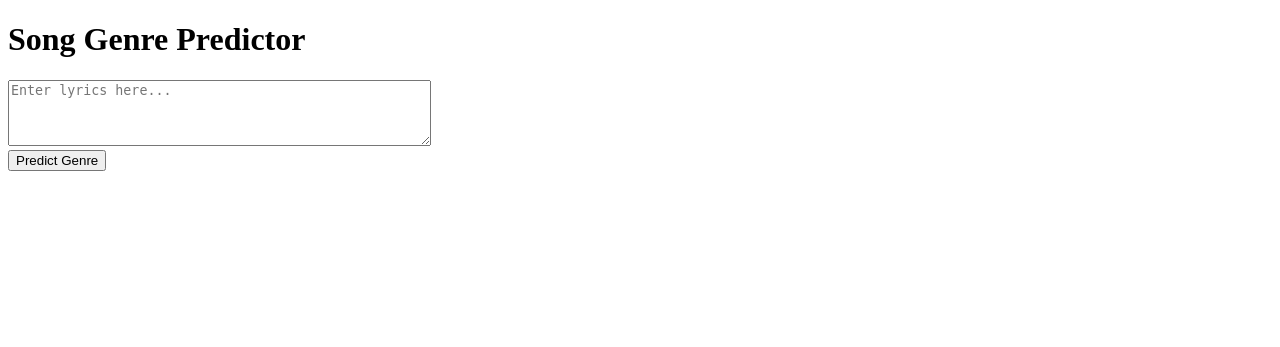
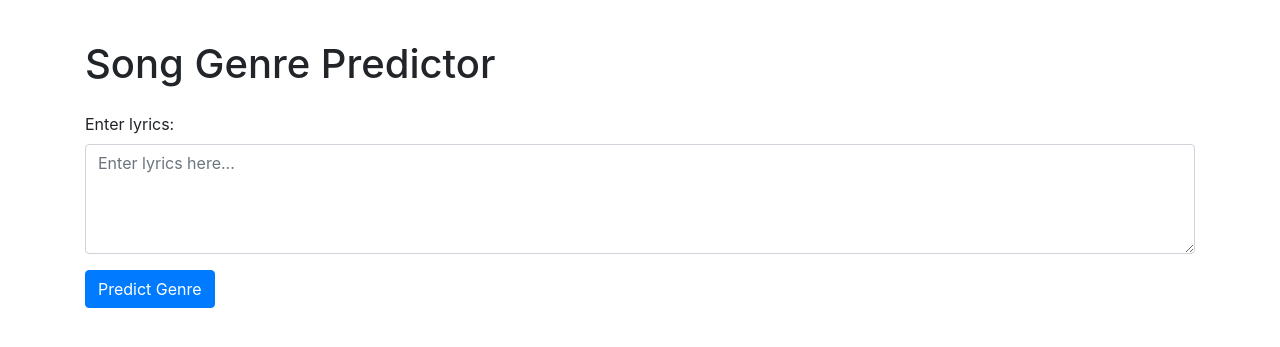
Before and after one commit to yashsawant22/song-genre-classifier, a Flask app: page / in a window 1280 px wide. Shown: the top 347 px of the page. Run offline with Flask 3, Linux system fonts and the light colour scheme; parts of the project's set-up code (start-up, migrations or seed data) failed here and were passed over; some libraries are stand-ins or nearby versions.

Commit message:
added styling

```diff
--- a/app.py
+++ b/app.py
@@ -11,7 +11,7 @@ from sklearn.feature_extraction.text import CountVectorizer
 from sklearn.utils import shuffle
 import pandas as pd
 import numpy as np
-#from text_utils import tokenizer
+from text_utils import tokenizer
 
 nltk.download('stopwords')
 nltk.download('punkt')
@@ -39,7 +39,7 @@ def index():
     if request.method == 'POST':
         lyrics = request.form['lyrics']
         genre = predict_genre(lyrics)  # Assume this function will handle your ML model
-        return render_template('index.html', genre=genre)
+        return render_template('index.html', genre=genre[0])
     return render_template('index.html')
 
 
--- a/templates/index.html
+++ b/templates/index.html
@@ -2,17 +2,33 @@
 <html lang="en">
 <head>
     <meta charset="UTF-8">
+    <meta name="viewport" content="width=device-width, initial-scale=1.0">
     <title>Song Genre Predictor</title>
+    <!-- Include Bootstrap CSS from CDN for quick integration -->
+    <link rel="stylesheet" href="https://stackpath.bootstrapcdn.com/bootstrap/4.5.2/css/bootstrap.min.css">
+    <!-- Optional custom styles -->
+    <style>
+        .container { margin-top: 40px; }
+    </style>
 </head>
 <body>
-    <h1>Song Genre Predictor</h1>
-    <form method="post">
-        <textarea name="lyrics" placeholder="Enter lyrics here..." rows="4" cols="50"></textarea>
-        <br>
-        <button type="submit">Predict Genre</button>
-    </form>
-    {% if genre %}
-        <h2>Predicted Genre: {{ genre }}</h2>
-    {% endif %}
+    <div class="container">
+        <h1 class="mb-4">Song Genre Predictor</h1>
+        <form method="post" class="mb-3">
+            <div class="form-group">
+                <label for="lyrics">Enter lyrics:</label>
+                <textarea id="lyrics" name="lyrics" class="form-control" rows="4" placeholder="Enter lyrics here..." required></textarea>
+            </div>
+            <button type="submit" class="btn btn-primary">Predict Genre</button>
+        </form>
+        {% if genre %}
+            <h2>Predicted Genre: <span class="badge badge-success">{{ genre }}</span></h2>
+        {% endif %}
+    </div>
+
+    <!-- Include Bootstrap JS and dependencies from CDN -->
+    <script src="https://code.jquery.com/jquery-3.5.1.slim.min.js"></script>
+    <script src="https://cdn.jsdelivr.net/npm/@popperjs/core@2.5.2/dist/umd/popper.min.js"></script>
+    <script src="https://stackpath.bootstrapcdn.com/bootstrap/4.5.2/js/bootstrap.min.js"></script>
 </body>
 </html>
```
